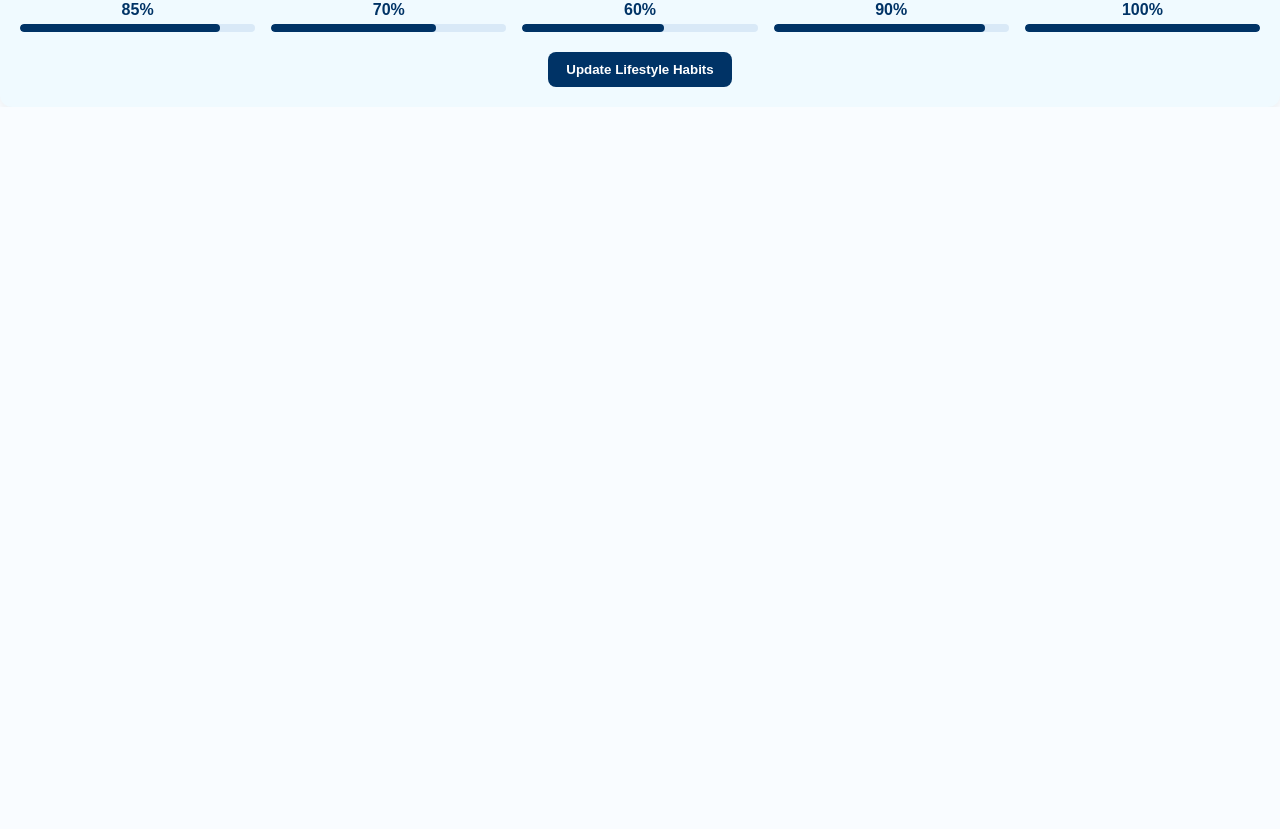
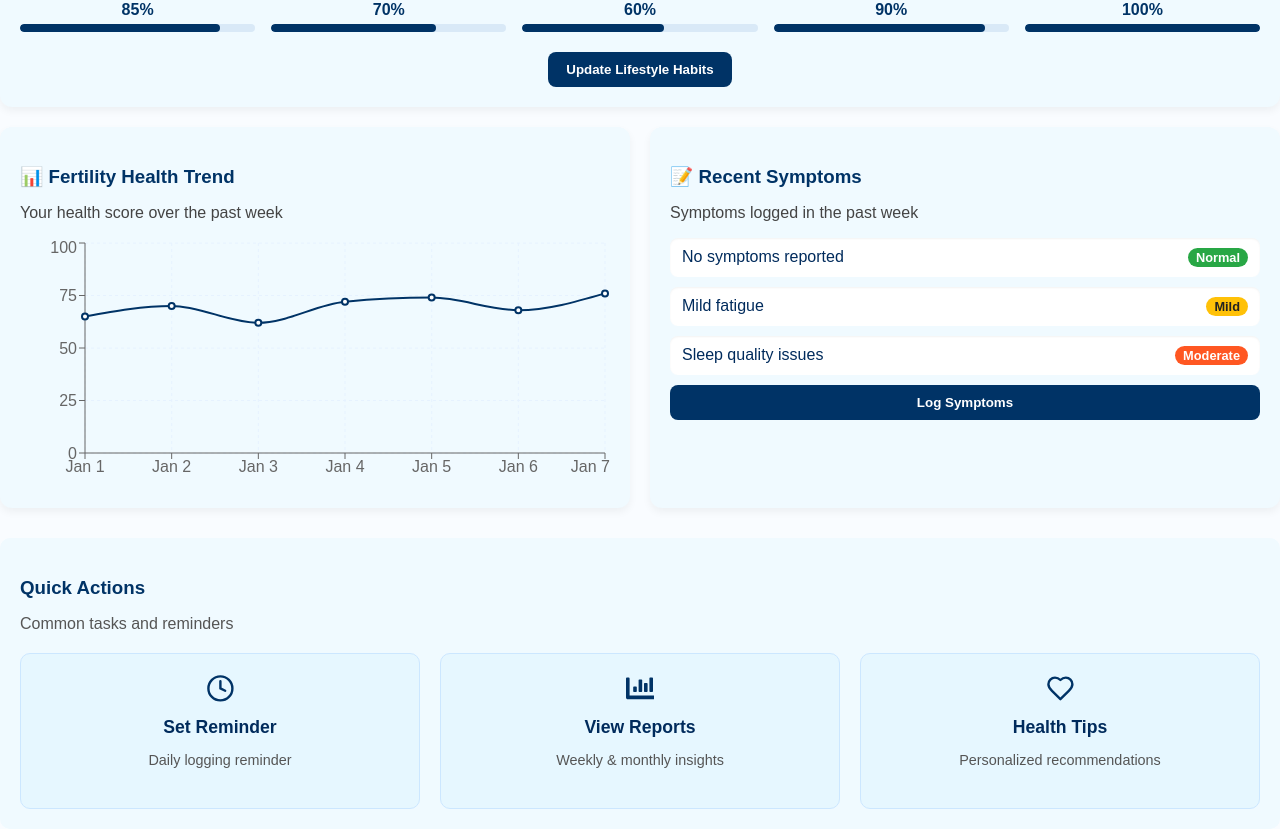
Before and after one commit to CrissyDev/SeedCheck, a React (Vite) app: page /dashboard in a window 1280 px wide. Shown: the part 700-1529 px from the top of the page. Before the commit the page ends 807 px from the top, so only its background shows below. Built offline with nearby package versions, Linux system fonts and the light colour scheme.

Commit message:
dashboard overview done

```diff
--- a/package.json
+++ b/package.json
@@ -17,7 +17,8 @@
     "react-confetti": "^6.4.0",
     "react-dom": "^19.1.1",
     "react-icons": "^5.5.0",
-    "react-router-dom": "^7.9.3"
+    "react-router-dom": "^7.9.3",
+    "recharts": "^3.2.1"
   },
   "devDependencies": {
     "@eslint/js": "^9.33.0",
--- a/src/components/Dashboard.css
+++ b/src/components/Dashboard.css
@@ -279,3 +279,134 @@ body {
 .update-btn:hover {
   background: #0055aa;
 }
+
+/* Trend + Symptoms Section */
+.trend-symptoms {
+  display: flex;
+  gap: 20px;
+  margin-top: 20px;
+  flex-wrap: wrap;
+}
+
+.trend-card,
+.symptoms-card {
+  flex: 1;
+  background: #f0faff;
+  border-radius: 12px;
+  padding: 20px;
+  box-shadow: 0 4px 8px rgba(0,0,0,0.05);
+}
+
+.trend-card h3,
+.symptoms-card h3 {
+  color: #003366;
+  font-weight: bold;
+  margin-bottom: 8px;
+}
+
+.trend-card p,
+.symptoms-card p {
+  color: #444;
+  margin-bottom: 16px;
+}
+
+/* Symptoms List */
+.symptom-item {
+  display: flex;
+  justify-content: space-between;
+  background: #ffffff;
+  border-radius: 8px;
+  padding: 10px 12px;
+  margin-bottom: 10px;
+  box-shadow: inset 0 1px 2px rgba(0,0,0,0.05);
+}
+
+.badge {
+  padding: 2px 8px;
+  border-radius: 12px;
+  font-size: 0.8rem;
+  font-weight: bold;
+  color: white;
+}
+
+.badge.normal { background: #28a745; }
+.badge.mild { background: #ffc107; color: #222; }
+.badge.moderate { background: #ff5722; }
+
+/* Log Symptoms Button */
+.log-btn {
+  width: 100%;
+  background: #003366;
+  color: white;
+  border: none;
+  padding: 10px 18px;
+  border-radius: 8px;
+  cursor: pointer;
+  font-weight: bold;
+  transition: 0.3s;
+}
+
+.log-btn:hover {
+  background: #0055aa;
+}
+
+/* Quick Actions Section */
+.quick-actions {
+  background: #f0faff;
+  border-radius: 10px;
+  padding: 20px;
+  margin-top: 30px;
+}
+
+.quick-actions h3 {
+  color: #003366;
+  margin-bottom: 5px;
+}
+
+.quick-actions p {
+  color: #555;
+  margin-bottom: 20px;
+}
+
+.actions-container {
+  display: flex;
+  gap: 20px;
+  flex-wrap: wrap;
+}
+
+.quick-card {
+  flex: 1;
+  min-width: 200px;
+  background: #e6f7ff;
+  border: 1px solid #cce7ff;
+  border-radius: 10px;
+  text-align: center;
+  padding: 20px;
+  cursor: pointer;
+  transition: all 0.3s ease-in-out;
+}
+
+.quick-card:hover {
+  background: #003366;
+  color: #fff;
+  transform: translateY(-5px);
+  box-shadow: 0 4px 12px rgba(0, 51, 102, 0.3);
+}
+
+.quick-card h4 {
+  margin: 10px 0 5px;
+  font-size: 1.1rem;
+}
+
+.quick-card p {
+  font-size: 0.9rem;
+}
+
+.quick-icon {
+  font-size: 1.8rem;
+  color: #003366;
+}
+
+.quick-card:hover .quick-icon {
+  color: #fff;
+}
--- a/src/components/Dashboard.jsx
+++ b/src/components/Dashboard.jsx
@@ -1,11 +1,42 @@
 import React from "react";
 import { NavLink, useNavigate } from "react-router-dom";
-import { FaUser, FaCog, FaSignOutAlt } from "react-icons/fa";
-import { FaMoon, FaDumbbell, FaUtensils, FaWineGlassAlt, FaSmoking } from "react-icons/fa";
+import {
+  FaUser,
+  FaCog,
+  FaSignOutAlt,
+  FaMoon,
+  FaDumbbell,
+  FaUtensils,
+  FaWineGlassAlt,
+  FaSmoking,
+  FaChartBar,
+} from "react-icons/fa";
+import { LuClock4, LuHeart } from "react-icons/lu";
+
+import {
+  LineChart,
+  Line,
+  XAxis,
+  YAxis,
+  Tooltip,
+  CartesianGrid,
+  ResponsiveContainer,
+} from "recharts";
 import "./Dashboard.css";
 
 function Dashboard() {
   const navigate = useNavigate();
+
+  // Sample health trend data
+  const data = [
+    { date: "Jan 1", score: 65 },
+    { date: "Jan 2", score: 70 },
+    { date: "Jan 3", score: 62 },
+    { date: "Jan 4", score: 72 },
+    { date: "Jan 5", score: 74 },
+    { date: "Jan 6", score: 68 },
+    { date: "Jan 7", score: 76 },
+  ];
 
   return (
     <div className="dashboard">
@@ -14,42 +45,53 @@ function Dashboard() {
         <div className="logo">SeedCheck</div>
 
         <nav className="nav-links">
-          <NavLink
-            to="/overview"
-            className={({ isActive }) => isActive ? "nav-item active" : "nav-item"}
-          >
-            Overview
-          </NavLink>
+          {/* Overview is the current page → just a styled span */}
+          <span className="nav-item active">Overview</span>
+
           <NavLink
             to="/lifestyle"
-            className={({ isActive }) => isActive ? "nav-item active" : "nav-item"}
+            className={({ isActive }) =>
+              isActive ? "nav-item active" : "nav-item"
+            }
           >
             Lifestyle
           </NavLink>
           <NavLink
             to="/symptoms"
-            className={({ isActive }) => isActive ? "nav-item active" : "nav-item"}
+            className={({ isActive }) =>
+              isActive ? "nav-item active" : "nav-item"
+            }
           >
             Symptoms
           </NavLink>
           <NavLink
             to="/trends"
-            className={({ isActive }) => isActive ? "nav-item active" : "nav-item"}
+            className={({ isActive }) =>
+              isActive ? "nav-item active" : "nav-item"
+            }
           >
             Trends
           </NavLink>
           <NavLink
             to="/resources"
-            className={({ isActive }) => isActive ? "nav-item active" : "nav-item"}
+            className={({ isActive }) =>
+              isActive ? "nav-item active" : "nav-item"
+            }
           >
             Resources
           </NavLink>
         </nav>
 
         <div className="nav-icons">
-          <button className="icon-btn"><FaUser /></button>
-          <button className="icon-btn"><FaCog /></button>
-          <button className="icon-btn"><FaSignOutAlt /></button>
+          <button className="icon-btn">
+            <FaUser />
+          </button>
+          <button className="icon-btn">
+            <FaCog />
+          </button>
+          <button className="icon-btn">
+            <FaSignOutAlt />
+          </button>
         </div>
       </header>
 
@@ -68,7 +110,6 @@ function Dashboard() {
 
       {/* Cards */}
       <div className="cards-container">
-        {/* Card 1 */}
         <div className="card">
           <h3>Today's Entries</h3>
           <ul>
@@ -76,28 +117,27 @@ function Dashboard() {
             <li>⚠ Symptoms</li>
             <li>✔ Notes</li>
           </ul>
-          <button
-            className="card-btn"
-            onClick={() => navigate("/lifestyle")}
-          >
+          <button className="card-btn" onClick={() => navigate("/lifestyle")}>
             Complete Today
           </button>
         </div>
 
-        {/* Card 2 */}
         <div className="card">
           <h3>Health Score</h3>
-          <p className="score">74 <span>Out of 100</span></p>
+          <p className="score">
+            74 <span>Out of 100</span>
+          </p>
           <div className="progress">
             <div className="progress-bar" style={{ width: "74%" }}></div>
           </div>
           <span className="status">Good</span>
         </div>
 
-        {/* Card 3 */}
         <div className="card">
           <h3>Tracking Streak</h3>
-          <p className="streak">3 <span>Days in a row</span></p>
+          <p className="streak">
+            3 <span>Days in a row</span>
+          </p>
           <p>Longest streak: 12 days</p>
           <p>This week: 5/7 days</p>
           <div className="progress">
@@ -152,12 +192,79 @@ function Dashboard() {
             </div>
           </div>
         </div>
-        <button
-          className="update-btn"
-          onClick={() => navigate("/lifestyle")}
-        >
+        <button className="update-btn" onClick={() => navigate("/lifestyle")}>
           Update Lifestyle Habits
         </button>
+      </div>
+
+      {/* Health Trend + Symptoms */}
+      <div className="trend-symptoms">
+        {/* Fertility Health Trend */}
+        <div className="trend-card">
+          <h3>📊 Fertility Health Trend</h3>
+          <p>Your health score over the past week</p>
+          <ResponsiveContainer width="100%" height={250}>
+            <LineChart data={data}>
+              <CartesianGrid stroke="#e6f2ff" strokeDasharray="3 3" />
+              <XAxis dataKey="date" />
+              <YAxis domain={[0, 100]} />
+              <Tooltip />
+              <Line
+                type="monotone"
+                dataKey="score"
+                stroke="#003366"
+                strokeWidth={2}
+                dot
+              />
+            </LineChart>
+          </ResponsiveContainer>
+        </div>
+
+        {/* Recent Symptoms */}
+        <div className="symptoms-card">
+          <h3>📝 Recent Symptoms</h3>
+          <p>Symptoms logged in the past week</p>
+          <div className="symptom-item">
+            <span>No symptoms reported</span>
+            <span className="badge normal">Normal</span>
+          </div>
+          <div className="symptom-item">
+            <span>Mild fatigue</span>
+            <span className="badge mild">Mild</span>
+          </div>
+          <div className="symptom-item">
+            <span>Sleep quality issues</span>
+            <span className="badge moderate">Moderate</span>
+          </div>
+          <button className="log-btn" onClick={() => navigate("/symptoms")}>
+            Log Symptoms
+          </button>
+        </div>
+      </div>
+
+      {/* Quick Actions Section */}
+      <div className="quick-actions">
+        <h3>Quick Actions</h3>
+        <p>Common tasks and reminders</p>
+        <div className="actions-container">
+          <div className="quick-card" onClick={() => navigate("/reminder")}>
+            <LuClock4 className="quick-icon" />
+            <h4>Set Reminder</h4>
+            <p>Daily logging reminder</p>
+          </div>
+
+          <div className="quick-card" onClick={() => navigate("/reports")}>
+            <FaChartBar className="quick-icon" />
+            <h4>View Reports</h4>
+            <p>Weekly & monthly insights</p>
+          </div>
+
+          <div className="quick-card" onClick={() => navigate("/tips")}>
+            <LuHeart className="quick-icon" />
+            <h4>Health Tips</h4>
+            <p>Personalized recommendations</p>
+          </div>
+        </div>
       </div>
     </div>
   );
```
Also changed, not shown: 1 other file (tests, documents, lock files or other folders).
